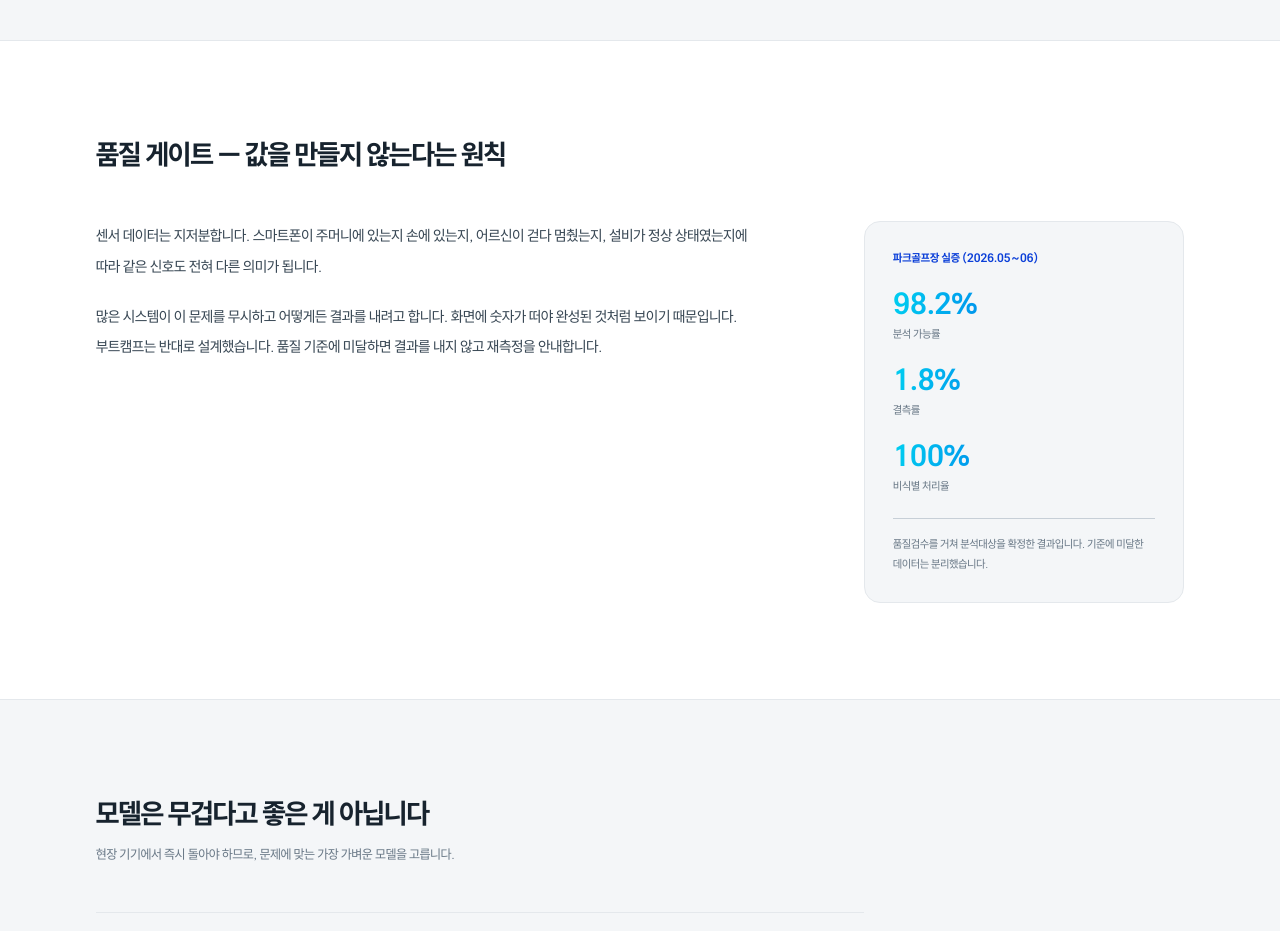
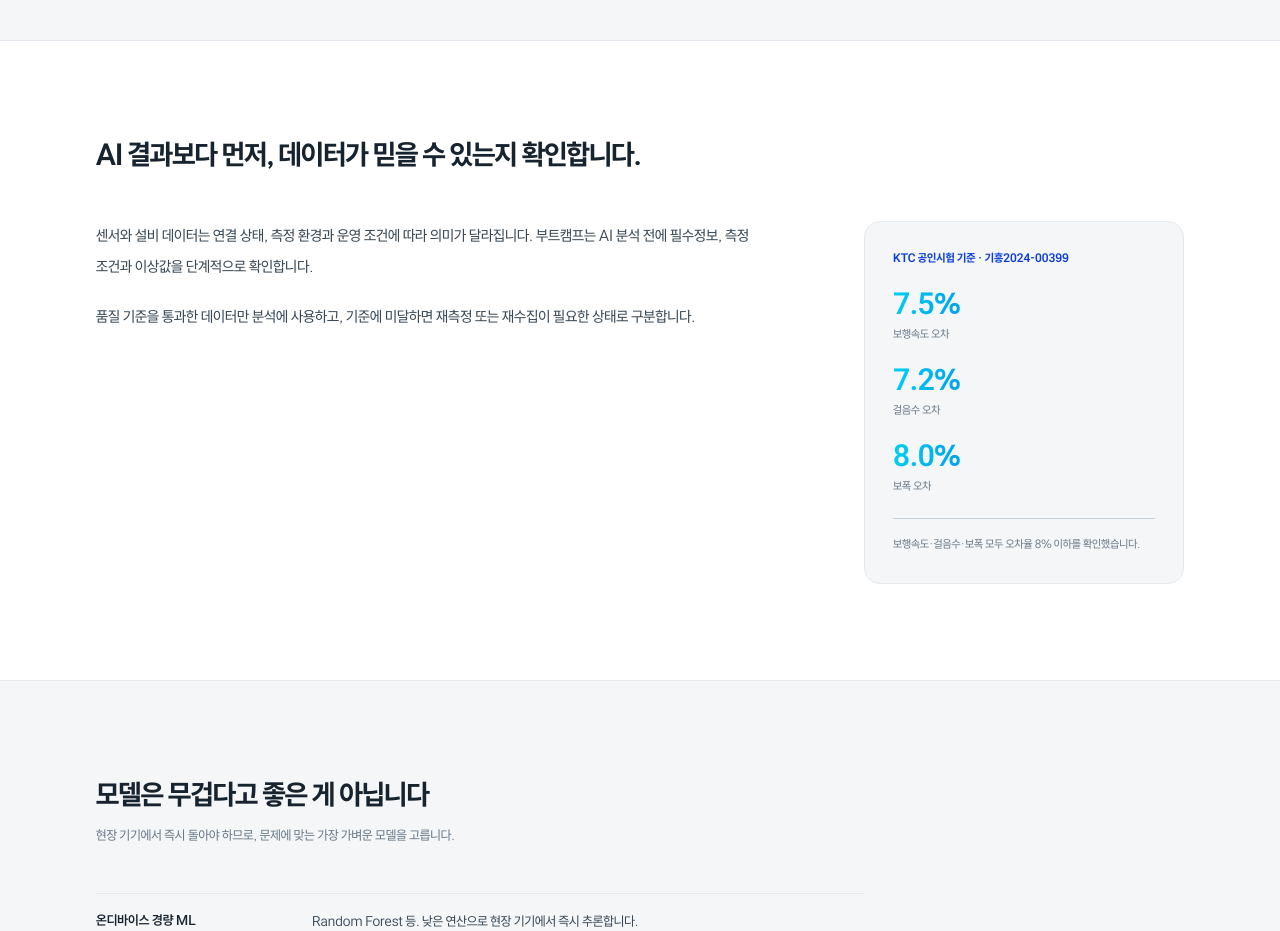
Before and after one commit to moodyblue7/bootcamp-home, a Next.js app: page /technology in a window 1280 px wide. Shown: the part 1600-2531 px from the top of the page. Built offline with nearby package versions, Linux system fonts and the light colour scheme.

Commit message:
데이터 품질검증 화면 개선

```diff
--- a/components/flow/FlowDeck.tsx
+++ b/components/flow/FlowDeck.tsx
@@ -720,34 +720,62 @@ function TechPanel({ section }: { section: string }) {
 
   if (section === "gate") {
     return (
-      <div className={TECH_WRAP}>
-        <h2 className="font-display text-big font-extrabold leading-tight tracking-tight sm:text-huge">
-          {tech.gate.title}
+      <div className="mx-auto w-full max-w-content px-6 py-12 md:px-10 md:py-16 lg:pl-44 lg:pr-12">
+        <p className="flow-label">04 · 데이터 품질검증</p>
+        <h2 className="mt-4 max-w-[66rem] whitespace-pre-line font-display text-display-section font-extrabold">
+          {tech.gate.flowTitle[0]}
+          {"\n"}
+          <span className="brand-gradient bg-clip-text text-transparent">{tech.gate.flowTitle[1]}</span>
         </h2>
-        <div className="mt-10 grid gap-10 lg:grid-cols-[1fr_20rem] lg:gap-16">
-          <div className="max-w-2xl space-y-5">
-            {tech.gate.body.map((p) => (
-              <p key={p.slice(0, 16)} className="text-small leading-[1.9] text-navy-600">
-                {p}
-              </p>
-            ))}
+        <p className="mt-4 max-w-[66rem] text-body-lead text-navy-600">{tech.gate.lead}</p>
+
+        <div className="mt-6 grid max-w-[66rem] gap-3 md:grid-cols-[minmax(0,1.45fr)_minmax(14rem,0.55fr)] md:items-stretch">
+          <div className="rounded-2xl border border-navy-100 bg-navy-50 p-3.5 shadow-[0_12px_30px_rgba(23,35,46,0.06)]">
+            <p className="text-[0.72rem] font-bold tracking-[0.08em] text-brand-blue">품질 확인 항목</p>
+            <ol className="mt-2.5 grid gap-2 md:grid-cols-3">
+              {tech.gate.checks.map((check) => (
+                <li key={check.n} className="rounded-xl border border-navy-100 bg-white p-3">
+                  <span className="text-[0.7rem] font-bold tracking-[0.08em] text-brand-blue">{check.n}</span>
+                  <h3 className="mt-1 font-display text-[0.94rem] font-extrabold leading-snug text-navy">
+                    {check.name}
+                  </h3>
+                  <p className="mt-1.5 text-[0.88rem] font-medium leading-[1.5] text-navy-600">{check.body}</p>
+                </li>
+              ))}
+            </ol>
+
+            <div className="mt-2.5 grid grid-cols-2 gap-2">
+              <div className="rounded-xl bg-brand-blue px-3 py-2.5 text-white">
+                <span className="text-[0.68rem] font-bold text-[#A8F2FF]">{tech.gate.decision.pass.label}</span>
+                <strong className="mt-0.5 block text-[0.88rem] font-extrabold leading-snug">
+                  {tech.gate.decision.pass.body}
+                </strong>
+              </div>
+              <div className="rounded-xl border border-[#DFC98A] bg-[#FFF9E9] px-3 py-2.5 text-navy">
+                <span className="text-[0.68rem] font-bold text-[#8A6A1F]">{tech.gate.decision.retry.label}</span>
+                <strong className="mt-0.5 block text-[0.88rem] font-extrabold leading-snug">
+                  {tech.gate.decision.retry.body}
+                </strong>
+              </div>
+            </div>
           </div>
-          <div className="rounded-2xl border border-navy-100 bg-navy-50 p-7">
-            <p className="text-[0.9rem] font-bold text-brand-blue">{tech.gate.proof.label}</p>
-            <dl className="mt-5 space-y-5">
-              {tech.gate.proof.stats.map((s) => (
-                <div key={s.k}>
-                  <dd className="brand-gradient bg-clip-text font-display text-big font-extrabold text-transparent">
-                    {s.v}
-                  </dd>
-                  <dt className="mt-1 text-[0.95rem] text-navy-400">{s.k}</dt>
+
+          <aside className="rounded-2xl bg-[#10243A] p-4 text-white shadow-[0_16px_36px_rgba(16,36,58,0.16)]">
+            <p className="text-[0.68rem] font-bold leading-[1.45] tracking-[0.08em] text-brand-cyan">
+              {tech.gate.proof.label}
+            </p>
+            <dl className="mt-3 grid grid-cols-3 gap-2 md:grid-cols-1 md:gap-2.5">
+              {tech.gate.proof.stats.map((stat) => (
+                <div key={stat.k} className="rounded-xl border border-white/10 bg-white/5 px-3 py-2.5">
+                  <dd className="font-display text-[1.45rem] font-extrabold leading-none text-white">{stat.v}</dd>
+                  <dt className="mt-1 text-[0.72rem] font-semibold leading-snug text-white/65">{stat.k}</dt>
                 </div>
               ))}
             </dl>
-            <p className="mt-6 border-t border-navy-200 pt-4 text-[0.9rem] leading-relaxed text-navy-400">
+            <p className="mt-3 border-t border-white/10 pt-3 text-[0.76rem] font-medium leading-[1.5] text-white/65">
               {tech.gate.proof.note}
             </p>
-          </div>
+          </aside>
         </div>
       </div>
     );
--- a/lib/technology.ts
+++ b/lib/technology.ts
@@ -78,19 +78,31 @@ export const tech = {
   },
 
   gate: {
-    title: "품질 게이트 — 값을 만들지 않는다는 원칙",
+    title: "AI 결과보다 먼저, 데이터가 믿을 수 있는지 확인합니다.",
+    flowTitle: ["AI 결과보다 먼저,", "데이터가 믿을 수 있는지 확인합니다."],
+    lead:
+      "부트캠프는 입력 데이터의 연결 상태와 측정 조건을 먼저 확인하고, 품질 기준을 통과한 데이터만 AI 분석에 사용합니다.",
     body: [
-      "센서 데이터는 지저분합니다. 스마트폰이 주머니에 있는지 손에 있는지, 어르신이 걷다 멈췄는지, 설비가 정상 상태였는지에 따라 같은 신호도 전혀 다른 의미가 됩니다.",
-      "많은 시스템이 이 문제를 무시하고 어떻게든 결과를 내려고 합니다. 화면에 숫자가 떠야 완성된 것처럼 보이기 때문입니다. 부트캠프는 반대로 설계했습니다. 품질 기준에 미달하면 결과를 내지 않고 재측정을 안내합니다.",
+      "센서와 설비 데이터는 연결 상태, 측정 환경과 운영 조건에 따라 의미가 달라집니다. 부트캠프는 AI 분석 전에 필수정보, 측정 조건과 이상값을 단계적으로 확인합니다.",
+      "품질 기준을 통과한 데이터만 분석에 사용하고, 기준에 미달하면 재측정 또는 재수집이 필요한 상태로 구분합니다.",
     ],
+    checks: [
+      { n: "01", name: "연결·필수정보", body: "센서·설비 연결과 시간·식별정보를 확인합니다." },
+      { n: "02", name: "측정·운영조건", body: "보행 구간과 설비 상태가 분석 가능한 조건인지 확인합니다." },
+      { n: "03", name: "결측·이상값", body: "결측·중복·이상 신호를 분리하고 기준 미달 데이터를 제외합니다." },
+    ],
+    decision: {
+      pass: { label: "기준 통과", body: "AI 분석·현장 신호 제공" },
+      retry: { label: "기준 미달", body: "재측정·재수집 안내" },
+    },
     proof: {
-      label: "파크골프장 실증 (2026.05~06)",
+      label: "KTC 공인시험 기준 · 기흥2024-00399",
       stats: [
-        { k: "분석 가능률", v: "98.2%" },
-        { k: "결측률", v: "1.8%" },
-        { k: "비식별 처리율", v: "100%" },
+        { k: "보행속도 오차", v: "7.5%" },
+        { k: "걸음수 오차", v: "7.2%" },
+        { k: "보폭 오차", v: "8.0%" },
       ],
-      note: "품질검수를 거쳐 분석대상을 확정한 결과입니다. 기준에 미달한 데이터는 분리했습니다.",
+      note: "보행속도·걸음수·보폭 모두 오차율 8% 이하를 확인했습니다.",
     },
   },
 
```
